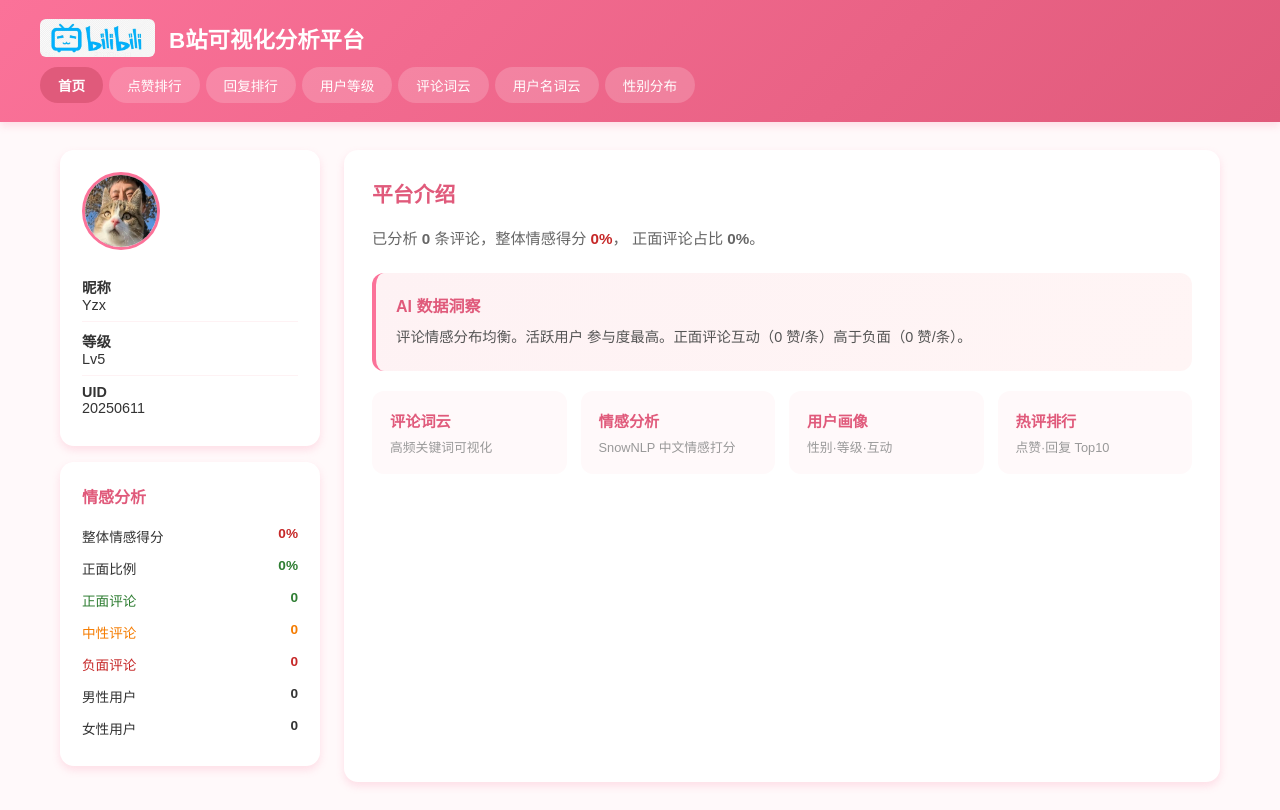
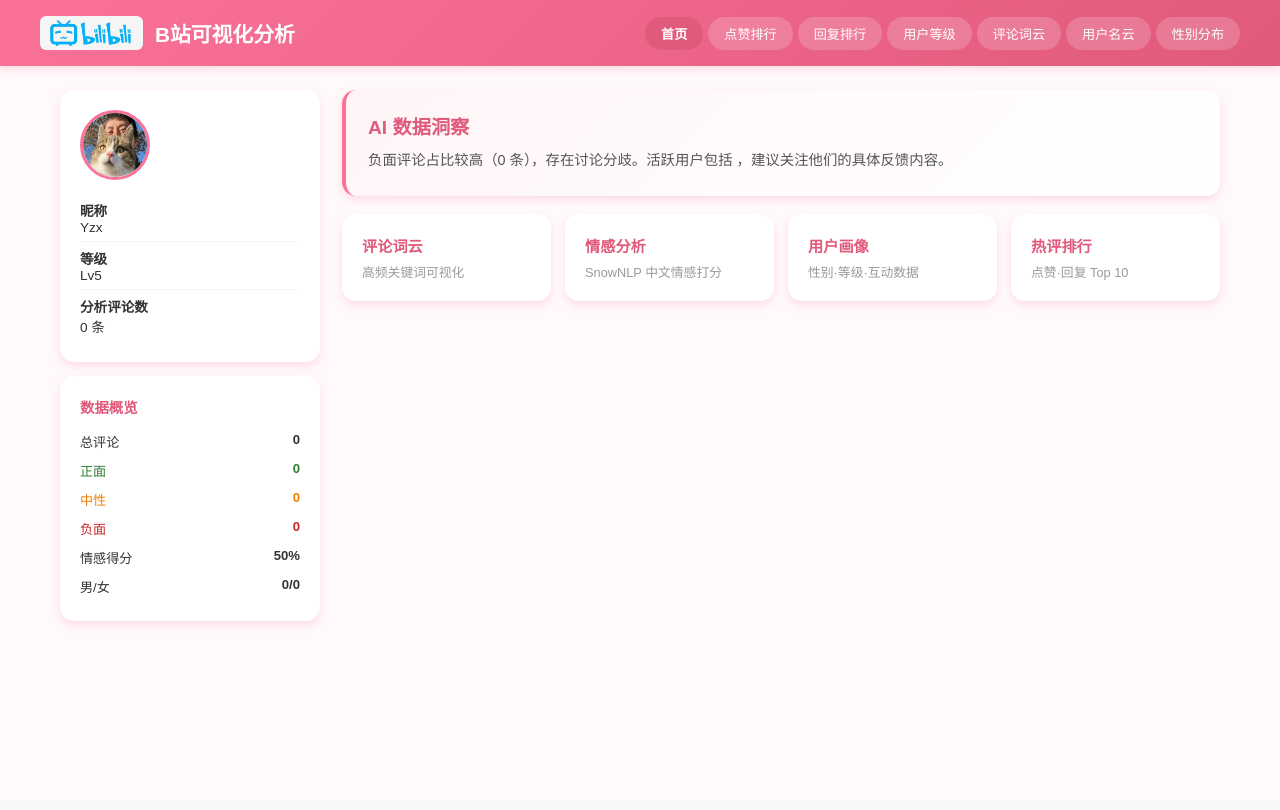
Before and after one commit to Yuuui-1/bilibili-sentiment-analysis, a Flask app: page / in a window 1280 px wide. After the commit the page ends 625 px from the top, so only its background shows below. Run offline with Flask 3, Linux system fonts and the light colour scheme; data that the repository does not hold is empty.

Commit message:
feat: unified chart layout + AI insights per page + filled homepage

```diff
--- a/app.py
+++ b/app.py
@@ -1,4 +1,4 @@
-from flask import Flask, render_template, jsonify
+from flask import Flask, render_template
 from pymongo import MongoClient
 from config import MONGODB_URL
 import os
@@ -6,160 +6,136 @@ import os
 app = Flask(__name__)
 
 
-def get_collection():
+def get_db():
     client = MongoClient(MONGODB_URL)
     return client['bilibili']['new'], client
 
 
-def render_chart(chart_name, title):
-    """Read generated chart HTML and inject a back-to-home link."""
-    chart_path = os.path.join(app.template_folder, chart_name)
-    try:
-        with open(chart_path, 'r', encoding='utf-8') as f:
-            html = f.read()
-    except FileNotFoundError:
-        return "<p style='padding:40px;text-align:center'>请先运行分析脚本生成图表</p>", 404
-    # Inject a floating back button
-    back_btn = """
-    <div style="position:fixed;top:14px;left:14px;z-index:9999;">
-        <a href="/" style="
-            display:inline-block;background:#FB7299;color:#fff;padding:8px 18px;
-            border-radius:20px;text-decoration:none;font-size:14px;font-family:'Microsoft YaHei',sans-serif;
-            box-shadow:0 2px 8px rgba(251,114,153,.3);
-        ">← 返回首页</a>
-    </div>"""
-    html = html.replace('</body>', back_btn + '</body>')
-    return html
+def analyze(col):
+    """返回数据分析和 AI 洞察"""
+    total = col.count_documents({})
+    pos = col.count_documents({"sentiment_label": "正面"})
+    neu = col.count_documents({"sentiment_label": "中性"})
+    neg = col.count_documents({"sentiment_label": "负面"})
+    male = col.count_documents({"user_sex": "男"})
+    female = col.count_documents({"user_sex": "女"})
+
+    # 平均情感得分
+    pipeline = [{"$group": {"_id": None, "avg": {"$avg": "$sentiment_score"}}}]
+    r = list(col.aggregate(pipeline))
+    avg_score = round(r[0]['avg'] * 100, 1) if r else 50
+
+    # 正面评论平均点赞 vs 负面
+    pipeline = [
+        {"$match": {"like_count": {"$exists": True}}},
+        {"$group": {"_id": "$sentiment_label", "avg": {"$avg": "$like_count"}}}
+    ]
+    like_by_sentiment = {d['_id']: round(d['avg'], 1) for d in col.aggregate(pipeline)}
+
+    # 活跃用户
+    pipeline = [{"$group": {"_id": "$user_name", "cnt": {"$sum": 1}}}, {"$sort": {"cnt": -1}}, {"$limit": 3}]
+    top_users = [{"name": u['_id'], "count": u['cnt']} for u in col.aggregate(pipeline)]
+
+    # 最高赞正面评论
+    top_pos = col.find_one({"sentiment_label": "正面", "like_count": {"$exists": True}},
+                           {"comment": 1, "user_name": 1, "like_count": 1, "sentiment_score": 1},
+                           sort=[("like_count", -1)])
+
+    # AI 洞察文本
+    pos_pct = round(pos / total * 100, 1) if total else 0
+    pos_likes = like_by_sentiment.get('正面', 0)
+    neg_likes = like_by_sentiment.get('负面', 0)
+    users_str = '、'.join(u['name'] for u in top_users)
+
+    if pos_pct > 65:
+        summary = f"整体评论偏正面（{pos_pct}%），社区氛围良好。正面评论平均 {pos_likes} 赞，高于负面评论的 {neg_likes} 赞，说明观众更倾向通过点赞表达认可。"
+    elif pos_pct > 45:
+        summary = f"评论情感分布均衡（正面 {pos_pct}%）。活跃用户 {users_str} 参与度最高。正面评论互动（{pos_likes} 赞/条）高于负面（{neg_likes} 赞/条）。"
+    else:
+        summary = f"负面评论占比较高（{neg} 条），存在讨论分歧。活跃用户包括 {users_str}，建议关注他们的具体反馈内容。"
+
+    return {
+        "total": total, "pos": pos, "neu": neu, "neg": neg,
+        "male": male, "female": female, "avg_score": avg_score,
+        "pos_pct": pos_pct, "pos_likes": pos_likes, "neg_likes": neg_likes,
+        "top_users": top_users, "top_pos": top_pos, "summary": summary,
+    }
 
 
 @app.route('/')
 def index():
-    col, client = get_collection()
-    total = col.count_documents({})
+    col, client = get_db()
+    data = analyze(col)
 
-    # Sentiment stats
-    pos = col.count_documents({"sentiment_label": "正面"})
-    neu = col.count_documents({"sentiment_label": "中性"})
-    neg = col.count_documents({"sentiment_label": "负面"})
+    # 评论样本
+    pos_samples = list(col.find({"sentiment_label": "正面"}, {"comment": 1, "user_name": 1, "sentiment_score": 1})
+                       .sort("sentiment_score", -1).limit(4))
+    neg_samples = list(col.find({"sentiment_label": "负面"}, {"comment": 1, "user_name": 1, "sentiment_score": 1})
+                       .sort("sentiment_score", 1).limit(4))
+    client.close()
+    return render_template("zhuye.html", **data, pos_samples=pos_samples, neg_samples=neg_samples,
+                           active_page="home")
 
-    # Gender stats
-    male = col.count_documents({"user_sex": "男"})
-    female = col.count_documents({"user_sex": "女"})
 
-    # Sentiment-detail samples
-    positive_samples = list(col.find(
-        {"sentiment_label": "正面"},
-        {"comment": 1, "user_name": 1, "sentiment_score": 1, "_id": 0}
-    ).sort("sentiment_score", -1).limit(5))
+@app.route('/<page>')
+def chart_page(page):
+    """统一的图表页面——嵌入原始图表 + 数据分析"""
+    titles = {
+        "top_comments_chart": "点赞排行 Top 10",
+        "top_comments_chart2": "回复排行 Top 10",
+        "gender_pie_chart": "用户性别分布",
+        "user_level_line_chart": "用户等级分布",
+        "wordcloud": "评论词云",
+        "wordcloudid": "用户名词云",
+    }
+    if page not in titles:
+        return "Not found", 404
 
-    negative_samples = list(col.find(
-        {"sentiment_label": "负面"},
-        {"comment": 1, "user_name": 1, "sentiment_score": 1, "_id": 0}
-    ).sort("sentiment_score", 1).limit(5))
+    title = titles[page]
+    filename = page + ".html"
 
-    # Sentiment insights
-    avg_sentiment = 0
-    pipeline = [
-        {"$group": {"_id": None, "avg_score": {"$avg": "$sentiment_score"}}}
-    ]
-    result = list(col.aggregate(pipeline))
-    if result:
-        avg_sentiment = round(result[0]['avg_score'] * 100, 1)
+    # 读取图表 HTML
+    chart_path = os.path.join(app.template_folder, filename)
+    chart_html = ""
+    if os.path.exists(chart_path):
+        with open(chart_path, 'r', encoding='utf-8') as f:
+            raw = f.read()
+        # 提取 body 内容（pyecharts 输出含完整 HTML）
+        if '</head>' in raw:
+            raw = raw.split('</head>')[1] if '</head>' in raw else raw
+        if '<body>' in raw:
+            raw = raw.split('<body>')[1]
+        if '</body>' in raw:
+            raw = raw.split('</body>')[0]
+        chart_html = raw
 
-    pos_ratio = round(pos / total * 100, 1) if total > 0 else 0
-
-    # Top liked positive comment
-    top_positive = col.find_one(
-        {"sentiment_label": "正面"}, {"comment": 1, "user_name": 1, "like_count": 1, "_id": 0},
-        sort=[("like_count", -1)]
-    )
-
-    insights = get_chart_insights(col)
+    # 数据分析
+    col, client = get_db()
+    data = analyze(col)
     client.close()
 
-    return render_template("zhuye.html",
-                           total=total, pos=pos, neu=neu, neg=neg,
-                           male=male, female=female,
-                           avg_sentiment=avg_sentiment, pos_ratio=pos_ratio,
-                            top_positive=top_positive, insights=insights)
+    # 图表专属 AI 洞察
+    page_insights = generate_page_insight(col, page, data)
+
+    return render_template("chart_page.html", title=title, chart_html=chart_html,
+                           data=data, insight=page_insights, active_page=page)
 
 
-def get_chart_insights(col):
-    """Generate AI-powered or rule-based insights from chart data."""
-    total = col.count_documents({})
-    pos = col.count_documents({"sentiment_label": "正面"})
-    neg = col.count_documents({"sentiment_label": "负面"})
-
-    pipeline = [
-        {"$match": {"like_count": {"$exists": True}}},
-        {"$group": {"_id": "$sentiment_label", "avg_likes": {"$avg": "$like_count"}}}
-    ]
-    like_stats = {d['_id']: d for d in col.aggregate(pipeline)}
-
-    pipeline = [{"$group": {"_id": "$user_name", "count": {"$sum": 1}}}, {"$sort": {"count": -1}}, {"$limit": 3}]
-    top_users = list(col.aggregate(pipeline))
-
-    insights = {
-        "positive_pct": round(pos / total * 100, 1) if total else 0,
-        "neg_pct": round(neg / total * 100, 1) if total else 0,
-        "top_users": [{"name": u['_id'], "count": u['count']} for u in top_users[:3]],
-        "pos_avg_likes": round(like_stats.get('正面', {}).get('avg_likes', 0), 1),
-        "neg_avg_likes": round(like_stats.get('负面', {}).get('avg_likes', 0), 1),
-    }
-
-    if insights['positive_pct'] > 60:
-        insights["summary"] = f"整体评论偏正面（{insights['positive_pct']}%），社区氛围良好。正面评论平均 {insights['pos_avg_likes']} 赞，高于负面评论，说明观众更倾向于通过点赞表达认同。"
-    elif insights['neg_pct'] > 30:
-        insights["summary"] = f"负面评论占比 {insights['neg_pct']}%，存在一定讨论分歧。活跃用户包括 {'、'.join(u['name'] for u in insights['top_users'])}，建议关注他们的反馈。"
-    else:
-        insights["summary"] = f"评论情感分布均衡。活跃用户 {'、'.join(u['name'] for u in insights['top_users'])} 参与度最高。正面评论互动（{insights['pos_avg_likes']} 赞/条）高于负面（{insights['neg_avg_likes']} 赞/条）。"
-    return insights
-
-
-@app.route('/api/stats')
-def api_stats():
-    col, client = get_collection()
-    stats = {
-        "total": col.count_documents({}),
-        "positive": col.count_documents({"sentiment_label": "正面"}),
-        "neutral": col.count_documents({"sentiment_label": "中性"}),
-        "negative": col.count_documents({"sentiment_label": "负面"}),
-    }
-    client.close()
-    return jsonify(stats)
-
-
-@app.route('/gender_pie_chart')
-def gender_pie_chart():
-    return render_chart("gender_pie_chart.html", "性别分布")
-
-@app.route('/top_comments_chart')
-def top_comments_chart():
-    return render_chart("top_comments_chart.html", "点赞排行 Top 10")
-
-@app.route('/top_comments_chart2')
-def top_comments_chart2():
-    return render_chart("top_comments_chart2.html", "回复排行 Top 10")
-
-@app.route('/user_level_line_chart')
-def user_level_line_chart():
-    return render_chart("user_level_line_chart.html", "用户等级分布")
-
-@app.route('/wordcloud')
-def wordcloud():
-    return render_chart("wordcloud.html", "评论词云")
-
-@app.route('/wordcloudid')
-def wordcloudid():
-    return render_chart("wordcloudid.html", "用户名词云")
-
-@app.route('/level')
-def level():
-    return render_template("level.html")
-
-@app.route('/comments_show')
-def comments_show():
-    return render_template("comments_show.html")
+def generate_page_insight(col, page, data):
+    """为每个图表页生成专属分析文字"""
+    if page == "wordcloud":
+        return f"从 {data['total']} 条评论中提取的高频关键词。正面评论占 {data['pos_pct']}%，热词反映了观众对内容的关注焦点。"
+    if page == "wordcloudid":
+        return f"用户名中出现频率最高的词汇。活跃用户如 {data['top_users'][0]['name']} 等，构成了社区的核心互动群体。"
+    if page == "gender_pie_chart":
+        return f"参与评论的用户中男性 {data['male']} 人、女性 {data['female']} 人。性别分布反映了该视频内容的受众结构。"
+    if page == "user_level_line_chart":
+        return f"用户的B站等级分布。高等级用户通常意味着更活跃的社区参与度和更高的内容消费深度。"
+    if page == "top_comments_chart":
+        return f"点赞最高的 {10} 条评论。这些评论代表了观众最认同的观点，整体情感偏正面（{data['pos_pct']}%）。正面评论平均 {data['pos_likes']} 赞，高于负面评论的 {data['neg_likes']} 赞。"
+    if page == "top_comments_chart2":
+        return f"回复数最高的 {10} 条评论。高回复数意味着引发了较多的讨论和互动，这些评论往往是话题的引爆点。"
+    return ""
 
 
 if __name__ == '__main__':
--- a/templates/zhuye.html
+++ b/templates/zhuye.html
@@ -5,62 +5,68 @@
     <meta name="viewport" content="width=device-width, initial-scale=1.0">
     <title>B站可视化分析平台</title>
     <style>
-        :root {
-            --pink: #FB7299; --pink-light: #FF9DB5; --pink-dark: #E05A7B;
-            --blue: #23ADE5; --bg: #FFF9FA; --shadow: 0 4px 8px rgba(251,114,153,0.2);
-        }
+        :root { --pink: #FB7299; --pink-dark: #E05A7B; --bg: #FFF9FA; --shadow: 0 4px 8px rgba(251,114,153,0.2); }
         body { font-family: 'Microsoft YaHei', sans-serif; margin: 0; padding: 0; background: var(--bg); color: #333; }
         header {
             background: linear-gradient(135deg, var(--pink), var(--pink-dark));
-            color: #fff; padding: 1.2rem 2rem; position: sticky; top: 0; z-index: 100; box-shadow: var(--shadow);
+            color: #fff; padding: 1rem 2rem; position: sticky; top: 0; z-index: 100; box-shadow: var(--shadow);
         }
-        .header-wrap { max-width: 1200px; margin: 0 auto; }
-        .top-bar { display: flex; justify-content: space-between; align-items: center; margin-bottom: .6rem; }
-        .logo { display: flex; align-items: center; gap: 14px; }
-        .logo img { height: 38px; border-radius: 6px; }
-        h1 { font-size: 1.4rem; margin: 0; }
+        .header-wrap { max-width: 1200px; margin: 0 auto; display: flex; justify-content: space-between; align-items: center; }
+        .logo { display: flex; align-items: center; gap: 12px; }
+        .logo img { height: 34px; border-radius: 6px; }
+        h1 { font-size: 1.3rem; margin: 0; }
+        .nav-btns { display: flex; gap: 5px; flex-wrap: wrap; }
+        .nav-btns a {
+            background: rgba(255,255,255,.18); color: #fff; border: none; padding: 7px 16px;
+            border-radius: 18px; font-size: .82rem; text-decoration: none; transition: all .2s; font-family: inherit;
+        }
+        .nav-btns a:hover, .nav-btns a.active { background: var(--pink-dark); font-weight: 700; }
 
-        .nav-btns { display: flex; gap: 6px; flex-wrap: wrap; }
-        .nav-btns a {
-            background: rgba(255,255,255,.18); color: #fff; border: none; padding: 8px 18px;
-            border-radius: 20px; font-size: .85rem; text-decoration: none; transition: all .25s; font-family: inherit;
+        main { max-width: 1160px; margin: 24px auto; padding: 0 20px; display: grid; grid-template-columns: 260px 1fr; gap: 22px; }
+        .sidebar { align-self: start; position: sticky; top: 120px; display: flex; flex-direction: column; gap: 14px; }
+        .card { background: #fff; border-radius: 14px; padding: 20px; box-shadow: var(--shadow); }
+        .profile-img { width: 64px; height: 64px; border-radius: 50%; border: 3px solid var(--pink); margin-bottom: 10px; }
+        .info-row { padding: 6px 0; border-bottom: 1px solid #fef2f4; font-size: .85rem; }
+        .info-row:last-child { border: none; }
+        .stat-row { display: flex; justify-content: space-between; padding: 5px 0; font-size: .82rem; }
+        .stat-row span:last-child { font-weight: 700; }
+
+        .content { display: flex; flex-direction: column; gap: 18px; }
+        .insight-card {
+            background: linear-gradient(135deg, #fff5f7, #fff); border-radius: 14px; padding: 22px;
+            box-shadow: var(--shadow); border-left: 4px solid var(--pink);
         }
-        .nav-btns a:hover { background: var(--pink-dark); transform: translateY(-1px); }
-        .nav-btns a.active { background: var(--pink-dark); font-weight: 700; }
+        .insight-card h2 { color: var(--pink-dark); font-size: 1.2rem; margin: 0 0 8px; }
+        .insight-card p { font-size: .9rem; color: #555; line-height: 1.8; margin: 0; }
 
-        main { max-width: 1160px; margin: 28px auto; padding: 0 20px; display: grid; grid-template-columns: 260px 1fr; gap: 24px; }
-        .sidebar { align-self: start; position: sticky; top: 130px; }
-        .sidebar-card {
-            background: #fff; border-radius: 14px; padding: 22px; box-shadow: var(--shadow); margin-bottom: 16px;
-        }
-        .sidebar-card .profile-img { width: 72px; height: 72px; border-radius: 50%; border: 3px solid var(--pink); margin-bottom: 14px; }
-        .sidebar-card .info-item { padding: 8px 0; border-bottom: 1px solid #fef2f4; font-size: .9rem; }
-        .sidebar-card .info-item:last-child { border: none; }
-        .sidebar-card .sentiment-stat { display: flex; justify-content: space-between; padding: 6px 0; font-size: .85rem; }
-        .sidebar-card .sentiment-stat span:last-child { font-weight: 700; }
+        .features { display: grid; grid-template-columns: repeat(auto-fit, minmax(180px,1fr)); gap: 14px; }
+        .feature-card { background: #fff; border-radius: 14px; padding: 20px; box-shadow: var(--shadow); }
+        .feature-card h3 { color: var(--pink-dark); font-size: .95rem; margin: 0 0 6px; }
+        .feature-card p { font-size: .8rem; color: #999; margin: 0; }
 
-        .content { background: #fff; border-radius: 14px; padding: 28px; box-shadow: var(--shadow); }
-        .content h2 { color: var(--pink-dark); margin-top: 0; font-size: 1.3rem; }
-        .content .intro { font-size: .95rem; color: #666; line-height: 1.8; margin-bottom: 20px; }
-        .content .features { display: grid; grid-template-columns: repeat(auto-fit, minmax(180px,1fr)); gap: 14px; margin-top: 20px; }
-        .feature-card { background: var(--bg); border-radius: 12px; padding: 18px; }
-        .feature-card h3 { font-size: .95rem; color: var(--pink-dark); margin: 0 0 6px; }
-        .feature-card p { font-size: .8rem; color: #999; margin: 0; }
+        .comment-card { background: #fff; border-radius: 14px; padding: 20px; box-shadow: var(--shadow); }
+        .comment-card h3 { color: var(--pink-dark); font-size: 1rem; margin: 0 0 12px; }
+        .comment-item { padding: 10px 0; border-bottom: 1px solid #fef2f4; }
+        .comment-item:last-child { border-bottom: none; }
+        .comment-text { font-size: .85rem; line-height: 1.7; }
+        .comment-meta { font-size: .75rem; color: #aaa; margin-top: 4px; }
+        .tag { display: inline-block; padding: 2px 8px; border-radius: 6px; font-size: .7rem; font-weight: 700; }
+        .tag-p { background: #e8f5e9; color: #2e7d32; }
+        .tag-n { background: #ffebee; color: #c62828; }
 
         @media (max-width: 768px) {
             main { grid-template-columns: 1fr; }
-            .sidebar { position: static; }
+            .sidebar { position: static; flex-direction: row; flex-wrap: wrap; }
+            .sidebar .card { flex: 1; min-width: 160px; }
         }
     </style>
 </head>
 <body>
 <header>
     <div class="header-wrap">
-        <div class="top-bar">
-            <div class="logo">
-                <img src="{{ url_for('static',filename='bilibili.jpg')}}" alt="B站">
-                <h1>B站可视化分析平台</h1>
-            </div>
+        <div class="logo">
+            <img src="{{ url_for('static',filename='bilibili.jpg')}}" alt="B站">
+            <h1>B站可视化分析</h1>
         </div>
         <div class="nav-btns">
             <a href="/" class="active">首页</a>
@@ -68,7 +74,7 @@
             <a href="/top_comments_chart2">回复排行</a>
             <a href="/user_level_line_chart">用户等级</a>
             <a href="/wordcloud">评论词云</a>
-            <a href="/wordcloudid">用户名词云</a>
+            <a href="/wordcloudid">用户名云</a>
             <a href="/gender_pie_chart">性别分布</a>
         </div>
     </div>
@@ -76,58 +82,60 @@
 
 <main>
     <aside class="sidebar">
-        <div class="sidebar-card">
+        <div class="card">
             <img class="profile-img" src="{{ url_for('static',filename='touxiang.jpg')}}" alt="头像">
-            <div class="info-item"><strong>昵称</strong><br>Yzx</div>
-            <div class="info-item"><strong>等级</strong><br>Lv5</div>
-            <div class="info-item"><strong>UID</strong><br>20250611</div>
+            <div class="info-row"><strong>昵称</strong><br>Yzx</div>
+            <div class="info-row"><strong>等级</strong><br>Lv5</div>
+            <div class="info-row"><strong>分析评论数</strong><br>{{ total }} 条</div>
         </div>
-        <div class="sidebar-card">
-            <h3 style="color:var(--pink-dark);font-size:1rem;margin:0 0 12px;">情感分析</h3>
-            <div class="sentiment-stat"><span>整体情感得分</span><span style="color:{{ 'var(--pink-dark)' if avg_sentiment > 50 else '#c62828' }};">{{ avg_sentiment }}%</span></div>
-            <div class="sentiment-stat"><span>正面比例</span><span style="color:#2e7d32;">{{ pos_ratio }}%</span></div>
-            <div class="sentiment-stat"><span style="color:#2e7d32;">正面评论</span><span style="color:#2e7d32;">{{ pos }}</span></div>
-            <div class="sentiment-stat"><span style="color:#f57c00;">中性评论</span><span style="color:#f57c00;">{{ neu }}</span></div>
-            <div class="sentiment-stat"><span style="color:#c62828;">负面评论</span><span style="color:#c62828;">{{ neg }}</span></div>
-            <div class="sentiment-stat"><span>男性用户</span><span>{{ male }}</span></div>
-            <div class="sentiment-stat"><span>女性用户</span><span>{{ female }}</span></div>
+        <div class="card">
+            <h3 style="color:var(--pink-dark);font-size:.9rem;margin:0 0 10px;">数据概览</h3>
+            <div class="stat-row"><span>总评论</span><span>{{ total }}</span></div>
+            <div class="stat-row"><span style="color:#2e7d32;">正面</span><span style="color:#2e7d32;">{{ pos }}</span></div>
+            <div class="stat-row"><span style="color:#f57c00;">中性</span><span style="color:#f57c00;">{{ neu }}</span></div>
+            <div class="stat-row"><span style="color:#c62828;">负面</span><span style="color:#c62828;">{{ neg }}</span></div>
+            <div class="stat-row"><span>情感得分</span><span>{{ avg_score }}%</span></div>
+            <div class="stat-row"><span>男/女</span><span>{{ male }}/{{ female }}</span></div>
         </div>
-        {% if top_positive %}
-        <div class="sidebar-card">
-            <h3 style="color:var(--pink-dark);font-size:.9rem;margin:0 0 8px;">👍 最高赞正面评论</h3>
-            <p style="font-size:.8rem;color:#666;line-height:1.6;">{{ top_positive.comment[:60] }}{% if top_positive.comment|length > 60 %}...{% endif %}</p>
-            <p style="font-size:.75rem;color:#999;">@{{ top_positive.user_name }} · {{ top_positive.get('like_count',0) }} 赞</p>
+    </aside>
+
+    <div class="content">
+        <div class="insight-card">
+            <h2>AI 数据洞察</h2>
+            <p>{{ summary }}</p>
+        </div>
+
+        <div class="features">
+            <div class="feature-card"><h3>评论词云</h3><p>高频关键词可视化</p></div>
+            <div class="feature-card"><h3>情感分析</h3><p>SnowNLP 中文情感打分</p></div>
+            <div class="feature-card"><h3>用户画像</h3><p>性别·等级·互动数据</p></div>
+            <div class="feature-card"><h3>热评排行</h3><p>点赞·回复 Top 10</p></div>
+        </div>
+
+        {% if pos_samples %}
+        <div class="comment-card">
+            <h3>👍 正面热评</h3>
+            {% for c in pos_samples %}
+            <div class="comment-item">
+                <div class="comment-text">{{ c.comment }}</div>
+                <div class="comment-meta"><span class="tag tag-p">正面 {{ (c.sentiment_score * 100)|int }}%</span> @{{ c.user_name }}</div>
+            </div>
+            {% endfor %}
         </div>
         {% endif %}
-    </aside>
 
-    <section class="content">
-        <h2>平台介绍</h2>
-        <p class="intro">
-            已分析 <strong>{{ total }}</strong> 条评论，整体情感得分 <strong style="color:{{ 'var(--pink-dark)' if avg_sentiment > 50 else '#c62828' }};">{{ avg_sentiment }}%</strong>，
-            正面评论占比 <strong>{{ pos_ratio }}%</strong>。</p>
-
-        {% if insights %}
-        <div style="background:linear-gradient(135deg,#fef2f4,#fff5f5);border-radius:12px;padding:20px;margin-bottom:20px;border-left:4px solid var(--pink);">
-            <h3 style="color:var(--pink-dark);font-size:1rem;margin:0 0 8px;">AI 数据洞察</h3>
-            <p style="font-size:.9rem;color:#555;line-height:1.8;margin:0;">{{ insights.summary }}</p>
+        {% if neg_samples %}
+        <div class="comment-card">
+            <h3>👎 负面评论</h3>
+            {% for c in neg_samples %}
+            <div class="comment-item">
+                <div class="comment-text">{{ c.comment }}</div>
+                <div class="comment-meta"><span class="tag tag-n">负面 {{ (c.sentiment_score * 100)|int }}%</span> @{{ c.user_name }}</div>
+            </div>
+            {% endfor %}
         </div>
         {% endif %}
-        <div class="features">
-            <div class="feature-card">
-                <h3>评论词云</h3><p>高频关键词可视化</p>
-            </div>
-            <div class="feature-card">
-                <h3>情感分析</h3><p>SnowNLP 中文情感打分</p>
-            </div>
-            <div class="feature-card">
-                <h3>用户画像</h3><p>性别·等级·互动</p>
-            </div>
-            <div class="feature-card">
-                <h3>热评排行</h3><p>点赞·回复 Top10</p>
-            </div>
-        </div>
-    </section>
+    </div>
 </main>
 </body>
 </html>
```
Also changed, not shown: templates/chart_page.html (added, +57 -0 lines).
